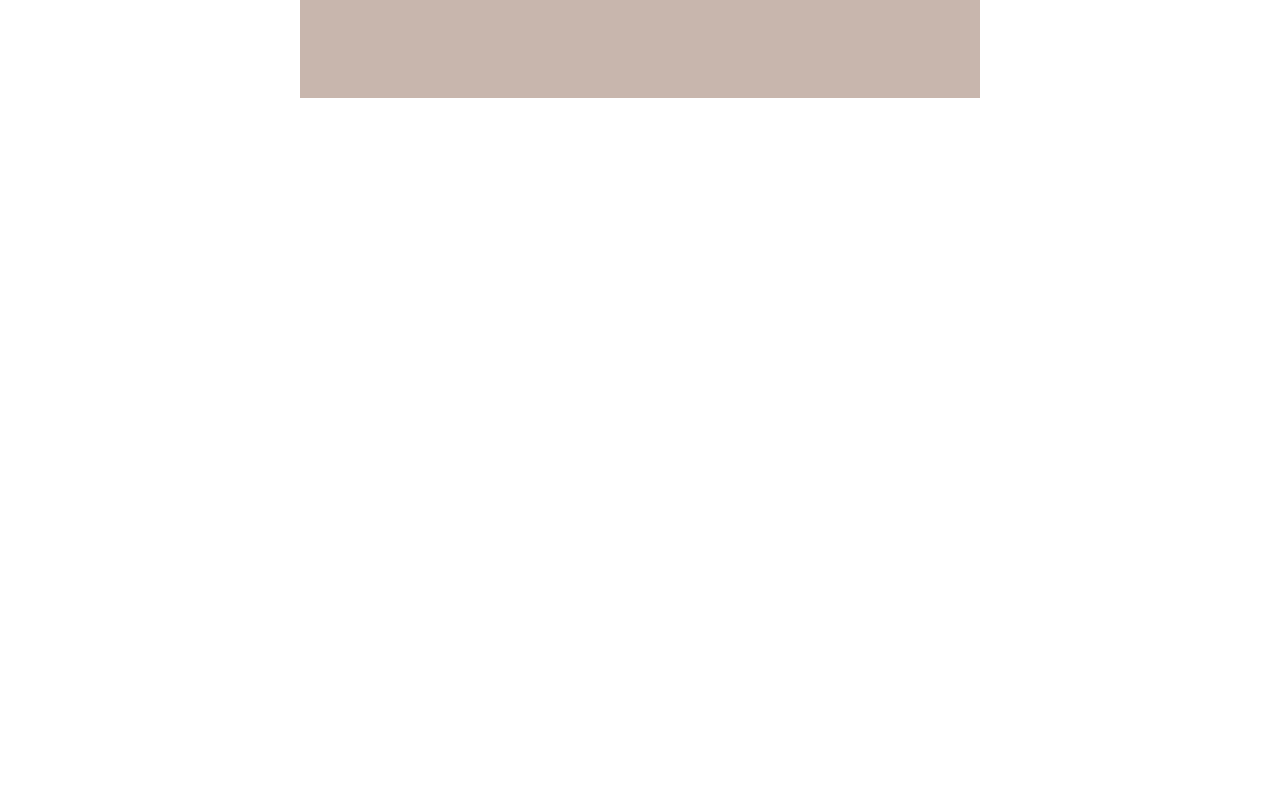
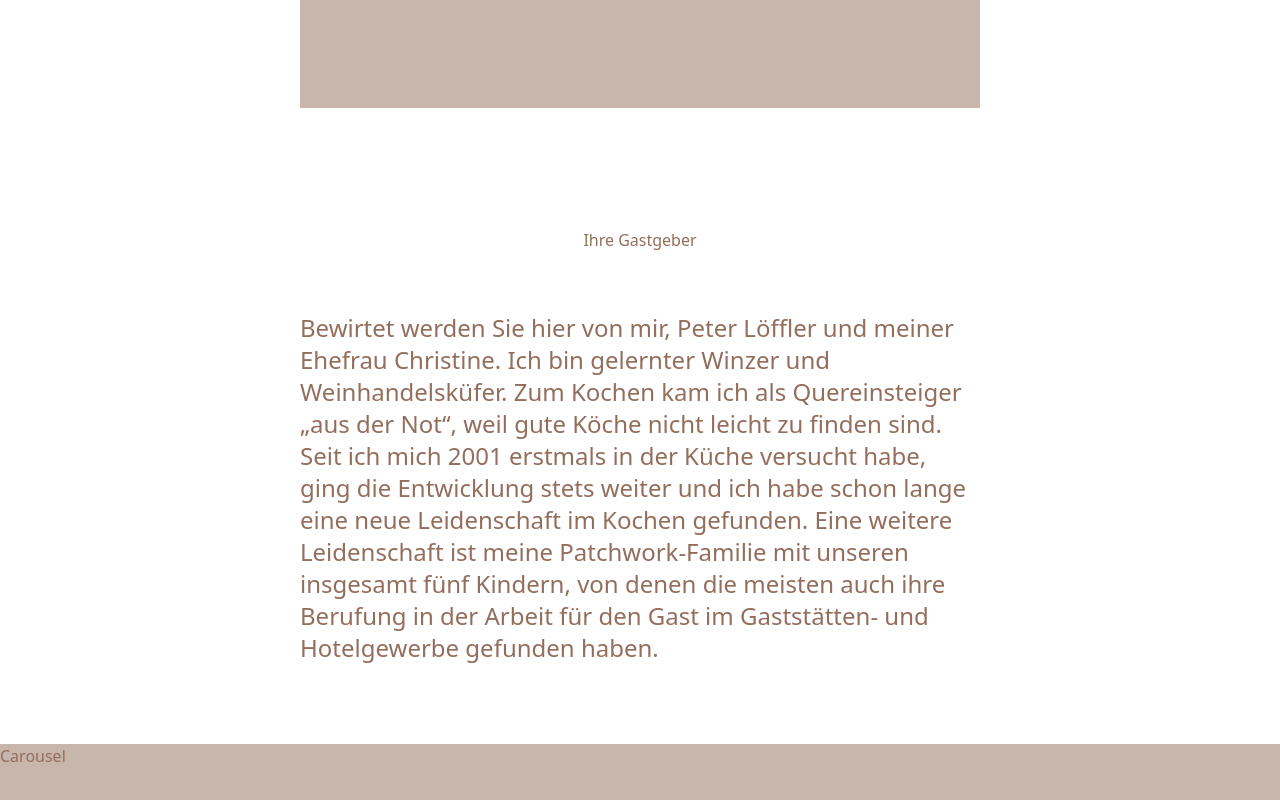
Before and after one commit to ugrupp/gasthaus-zur-muehle, a Next.js app: page / in a window 1280 px wide. Shown: the part 3105-3905 px from the top of the page. Before the commit the page ends 3203 px from the top, so only its background shows below. Built offline with nearby package versions, Linux system fonts and the light colour scheme.

Commit message:
feat: implement hosts section layout

```diff
--- /dev/null
+++ b/src/components/hosts.tsx
@@ -0,0 +1,40 @@
+import classNames from "classnames";
+import parse from "html-react-parser";
+import Image from "next/image";
+import React from "react";
+import data from "../data/index.json";
+import Container from "./container";
+
+interface HostsSectionProps {
+  hostsData: typeof data.hosts;
+  className?: string;
+}
+
+const HostsSection: React.FC<HostsSectionProps> = ({
+  hostsData,
+  className,
+}) => {
+  const { id, headline, intro__html } = hostsData;
+
+  return (
+    <section id={id} className={className}>
+      {/* Headline */}
+      <Container className="relative">
+        <h2 className="text-center">{headline}</h2>
+      </Container>
+
+      {/* Intro */}
+      <Container className="mt-40 md:mt-60">
+        <div className="px-20 md:px-100 max-w-2xl mx-auto box-content">
+          <p className="text-2xl">{parse(intro__html)}</p>
+        </div>
+      </Container>
+
+      <div className="mt-50 md:mt-80">
+        <div className="bg-ci-brown-light h-280">Carousel</div>
+      </div>
+    </section>
+  );
+};
+
+export default HostsSection;
--- a/src/components/restaurant.tsx
+++ b/src/components/restaurant.tsx
@@ -7,21 +7,23 @@
 
 interface RestaurantSectionProps {
   restaurantData: typeof data.restaurant;
+  className?: string;
 }
 
 const RestaurantSection: React.FC<RestaurantSectionProps> = ({
   restaurantData,
+  className,
 }) => {
   const { id, headline, intro__html, body__html, contentImage, outro__html } =
     restaurantData;
 
   return (
-    <section id={id}>
+    <section id={id} className={className}>
       {/* Top images */}
       <Container>
         {/* Image 1 */}
         <div className="px-20 md:px-100 max-w-2xl mx-auto box-content relative">
-          {/* TODO */}
+          {/* TODO (image & responsive dimensions) */}
           <div className="aspect-[295/425] bg-ci-red text-white flex items-center justify-center">
             Bild 1
           </div>
@@ -69,7 +71,7 @@
       </Container>
 
       {/* Intro */}
-      <Container className="mt-30 md:mt-50 mb-50 md:mb-100">
+      <Container className="mt-40 md:mt-60 mb-50 md:mb-100">
         <div className="px-20 md:px-100 max-w-2xl mx-auto box-content">
           <p className="text-3xl font-bold">{parse(intro__html)}</p>
         </div>
--- a/src/data/index.json
+++ b/src/data/index.json
@@ -1,18 +1,20 @@
 {
   "restaurant": {
     "id": "gasthaus",
+    "headline": "Gasthaus",
+    "images": [],
+    "intro__html": "<strong>Herzlich Willkommen</strong> in unserer Gaststätte mit Tradition. Unsere Mühle hat viel erlebt - so wie wir auch. Wir leben die Arbeit als Gastgeber mit Leidenschaft.",
+    "body__html": "Wir betrachten das Herstellen von gutem Essen als wichtiges Handwerk. Wir kommen aus der Winzerei und haben lange Jahre Erfahrung im Betreiben einer Straußenwirtschaft. Vielleicht kennen Sie sie – die Ziegelhofstraußi in Ballrechten-Dottingen. Wir haben unsere Produkte an über 50 Gaststätten weiter vermarktet. Wir wussten daher ein gutes Essen und einen guten Tropfen Wein schon immer zu schätzen und haben viel dafür getan, ein wertvoller Teil dieser Wertschöpfungskette zu sein. Als unser Sohn Markus 2016 ins Alter kam, unseren gutgehenden Betrieb zu übernehmen, haben wir Platz gemacht und uns einen neuen Ort gesucht, wo wir unsere Leidenschaft leben können. Gefunden haben wir ihn im Gasthaus Mühle in Buggingen.",
     "contentImage": {
       "src": "/images/dummy.jpg",
       "width": 2392,
       "height": 1260,
       "alt": ""
     },
-    "headline": "Gasthaus",
-    "intro__html": "<strong>Herzlich Willkommen</strong> in unserer Gaststätte mit Tradition. Unsere Mühle hat viel erlebt - so wie wir auch. Wir leben die Arbeit als Gastgeber mit Leidenschaft.",
-    "body__html": "Wir betrachten das Herstellen von gutem Essen als wichtiges Handwerk. Wir kommen aus der Winzerei und haben lange Jahre Erfahrung im Betreiben einer Straußenwirtschaft. Vielleicht kennen Sie sie – die Ziegelhofstraußi in Ballrechten-Dottingen. Wir haben unsere Produkte an über 50 Gaststätten weiter vermarktet. Wir wussten daher ein gutes Essen und einen guten Tropfen Wein schon immer zu schätzen und haben viel dafür getan, ein wertvoller Teil dieser Wertschöpfungskette zu sein. Als unser Sohn Markus 2016 ins Alter kam, unseren gutgehenden Betrieb zu übernehmen, haben wir Platz gemacht und uns einen neuen Ort gesucht, wo wir unsere Leidenschaft leben können. Gefunden haben wir ihn im Gasthaus Mühle in Buggingen.",
     "outro__html": "Uns begeistert hier die Mischung aus Tradition und Moderne. Der richtige Ort, um unseren Gästen klassische badische Küche zeitgemäß zu servieren."
   },
-  "host": {
+  "hosts": {
+    "id": "gastgeber",
     "headline": "Ihre Gastgeber",
     "intro__html": "Bewirtet werden Sie hier von mir, Peter Löffler und meiner Ehefrau Christine. Ich bin gelernter Winzer und Weinhandelsküfer. Zum Kochen kam ich als Quereinsteiger „aus der Not“, weil gute Köche nicht leicht zu finden sind. Seit ich mich 2001 erstmals in der Küche versucht habe, ging die Entwicklung stets weiter und ich habe schon lange eine neue Leidenschaft im Kochen gefunden. Eine weitere Leidenschaft ist meine Patchwork-Familie mit unseren insgesamt fünf Kindern, von denen die meisten auch ihre Berufung in der Arbeit für den Gast im Gaststätten- und Hotelgewerbe gefunden haben."
   },
--- a/src/pages/index.tsx
+++ b/src/pages/index.tsx
@@ -1,6 +1,7 @@
 import type { InferGetStaticPropsType, NextPage } from "next";
 import Head from "next/head";
 import React from "react";
+import HostsSection from "../components/hosts";
 import RestaurantSection from "../components/restaurant";
 import data from "../data/index.json";
 
@@ -22,6 +23,7 @@
       </Head>
 
       <RestaurantSection restaurantData={data.restaurant} />
+      <HostsSection hostsData={data.hosts} className="mt-80 md:mt-120" />
     </>
   );
 };
```
